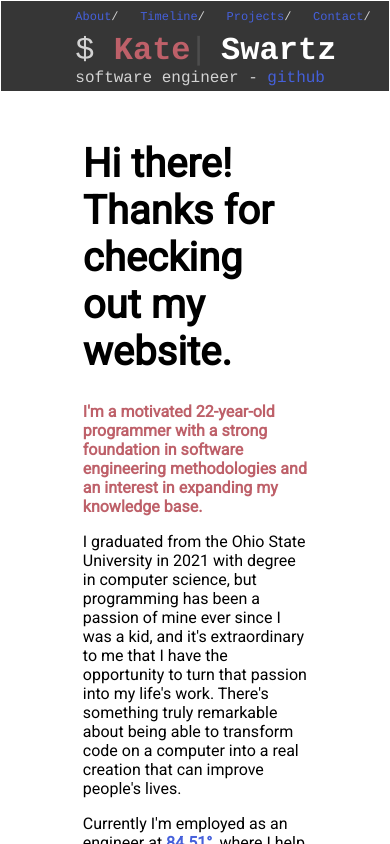
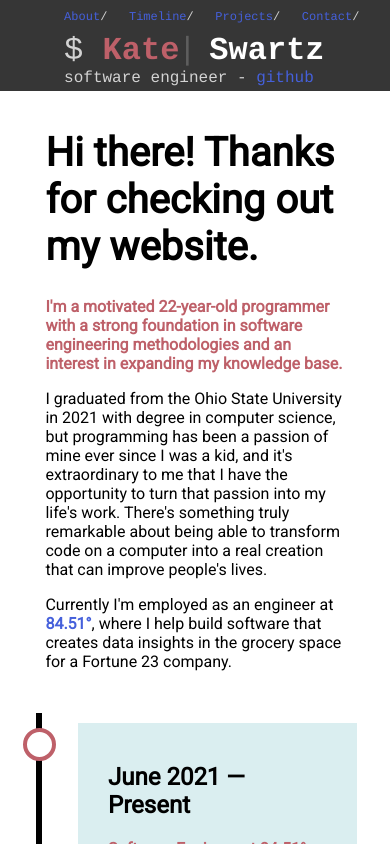
Before and after one commit to kate-swartz/personalsite, a React (Create React App) app: page / in a window 390 px wide. Shown: the top 844 px of the page. Built offline with nearby package versions, Linux system fonts and the light colour scheme.

Commit message:
more mobile improvements, hopefully

```diff
--- a/src/About.css
+++ b/src/About.css
@@ -14,6 +14,13 @@
   font-size: 100%;
 }
 
+@media screen and (max-width: 600px) {
+  .about {
+    margin-left: 10%;
+    margin-right: 10%
+  }
+}
+
 .greeting a {
   text-decoration: none;
   color: #4560db;
--- a/src/Navbar.css
+++ b/src/Navbar.css
@@ -1,8 +1,8 @@
 .navbar {
   position: sticky;
   top: 0;
-  margin-left: -2.0%;
-  margin-right: -2.0%;
+  margin-left: -5.0%;
+  margin-right: -5.0%;
   padding-top: 0.5%;
   padding-left: 20%;
   padding-bottom: 1%;
@@ -13,7 +13,6 @@
 
 .terminalText {
   font-size: 75%;
-  line-height: 50%;
 }
 
 .folder {
@@ -58,7 +57,7 @@
     font-size: 200%;
   }
   .navbar {
-    margin-top: -2.0%;
+    margin-top: -5.0%;
   }
 }
 
--- a/src/Projects.css
+++ b/src/Projects.css
@@ -4,7 +4,8 @@
 }
 
 .projects h1 {
-  margin-left: 20%;
+  margin-left: 10%;
+  margin-right: 10%;
 }
 
 .projects-container {
@@ -24,7 +25,7 @@
 
 @media screen and (max-width: 600px) {
   .project {
-    width: 80%
+    width: 90%
   }
 }
 
--- a/src/WebsiteHeader.css
+++ b/src/WebsiteHeader.css
@@ -1,7 +1,7 @@
 .website-header {
-  margin-left: -2.0%;
+  margin-left: -5.0%;
   margin-top: -0.5%;
-  margin-right: -2.0%;
+  margin-right: -5.0%;
   padding-top: 0.5%;
   padding-left: 20%;
   padding-bottom: 1%;
```
